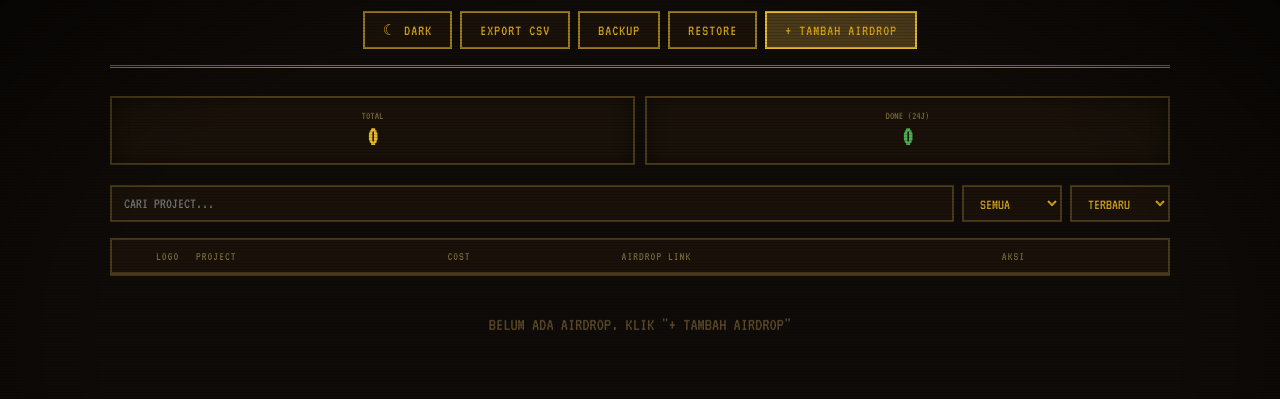
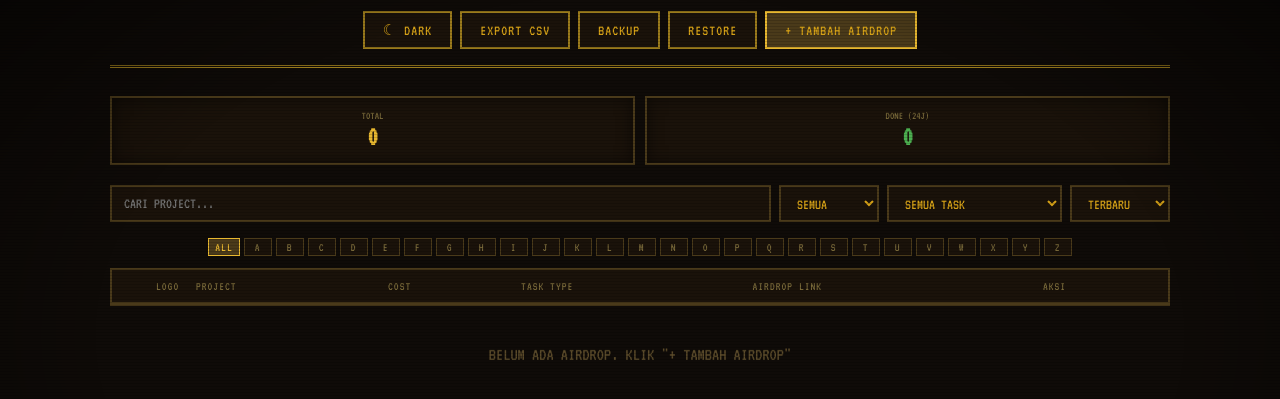
Before and after one commit to bachyx/Bachy-Airdrop-Tracker, a website: page public/index.html in a window 1280 px wide. Shown: the part 65-464 px from the top of the page. Drawn offline with Linux system fonts and the light colour scheme.

Commit message:
Feat: A-Z filter, task type, remove STATUS from preview

```diff
--- a/public/index.html
+++ b/public/index.html
@@ -110,6 +110,21 @@
     .controls input:focus, .controls select:focus { outline:none; border-color:#9b7b1c; }
     .controls input { flex:1; min-width:180px; }
     .controls select { min-width:100px; }
+
+
+    /* ===== A-Z FILTER ===== */
+    .az-bar {
+      display:flex; gap:4px; margin-bottom:12px; flex-wrap:wrap;
+      justify-content:center;
+    }
+    .az-btn {
+      font-family:'VT323',monospace; font-size:12px; padding:2px 6px;
+      min-width:28px; text-align:center;
+      border:1px solid #4a3a1a; background:#1a120a; color:#7a6a3a;
+      cursor:pointer; transition:all 0.15s;
+    }
+    .az-btn:hover { border-color:#9b7b1c; color:#d4a017; }
+    .az-btn.az-active { background:#4a3a1a; color:#e8b830; border-color:#e8b830; }
 
     /* ===== TABLE ===== */
     .table-wrap {
@@ -292,11 +307,47 @@
       <option value="todo">TODO</option>
       <option value="done">DONE</option>
     </select>
+    <select id="filterTaskType" onchange="render()">
+      <option value="">SEMUA TASK</option>
+<option value="Social">Social</option><option value="Fill The Form">Fill The Form</option><option value="Bounty Platforms">Bounty Platforms</option><option value="Testnet">Testnet</option><option value="Getting a role">Getting a role</option><option value="Trading">Trading</option><option value="Mainnet">Mainnet</option><option value="Liquidity">Liquidity</option><option value="Gaming">Gaming</option><option value="Mint NFT">Mint NFT</option><option value="Ambassador program">Ambassador program</option><option value="Staking">Staking</option><option value="Predictions">Predictions</option><option value="Hold">Hold</option><option value="Node">Node</option><option value="DePIN">DePIN</option><option value="Wallet Airdrop Status">Wallet Airdrop Status</option><option value="Mint Domain">Mint Domain</option><option value="Contract Deployment">Contract Deployment</option>
+    </select>
     <select id="sortBy" onchange="render()">
       <option value="created">TERBARU</option>
       <option value="project">PROJECT</option>
       <option value="cost">COST</option>
     </select>
+  </div>
+
+
+  <!-- A-Z FILTER -->
+  <div class="az-bar" id="azBar">
+    <button class="az-btn az-active" data-letter="" onclick="filterAZ('')">ALL</button>
+    <button class="az-btn" data-letter="A" onclick="filterAZ('A')">A</button>
+    <button class="az-btn" data-letter="B" onclick="filterAZ('B')">B</button>
+    <button class="az-btn" data-letter="C" onclick="filterAZ('C')">C</button>
+    <button class="az-btn" data-letter="D" onclick="filterAZ('D')">D</button>
+    <button class="az-btn" data-letter="E" onclick="filterAZ('E')">E</button>
+    <button class="az-btn" data-letter="F" onclick="filterAZ('F')">F</button>
+    <button class="az-btn" data-letter="G" onclick="filterAZ('G')">G</button>
+    <button class="az-btn" data-letter="H" onclick="filterAZ('H')">H</button>
+    <button class="az-btn" data-letter="I" onclick="filterAZ('I')">I</button>
+    <button class="az-btn" data-letter="J" onclick="filterAZ('J')">J</button>
+    <button class="az-btn" data-letter="K" onclick="filterAZ('K')">K</button>
+    <button class="az-btn" data-letter="L" onclick="filterAZ('L')">L</button>
+    <button class="az-btn" data-letter="M" onclick="filterAZ('M')">M</button>
+    <button class="az-btn" data-letter="N" onclick="filterAZ('N')">N</button>
+    <button class="az-btn" data-letter="O" onclick="filterAZ('O')">O</button>
+    <button class="az-btn" data-letter="P" onclick="filterAZ('P')">P</button>
+    <button class="az-btn" data-letter="Q" onclick="filterAZ('Q')">Q</button>
+    <button class="az-btn" data-letter="R" onclick="filterAZ('R')">R</button>
+    <button class="az-btn" data-letter="S" onclick="filterAZ('S')">S</button>
+    <button class="az-btn" data-letter="T" onclick="filterAZ('T')">T</button>
+    <button class="az-btn" data-letter="U" onclick="filterAZ('U')">U</button>
+    <button class="az-btn" data-letter="V" onclick="filterAZ('V')">V</button>
+    <button class="az-btn" data-letter="W" onclick="filterAZ('W')">W</button>
+    <button class="az-btn" data-letter="X" onclick="filterAZ('X')">X</button>
+    <button class="az-btn" data-letter="Y" onclick="filterAZ('Y')">Y</button>
+    <button class="az-btn" data-letter="Z" onclick="filterAZ('Z')">Z</button>
   </div>
 
   <!-- TABLE -->
@@ -308,6 +359,7 @@
           <th style="width:40px">LOGO</th>
           <th>PROJECT</th>
           <th>COST</th>
+          <th>TASK TYPE</th>
           <th>AIRDROP LINK</th>
           <th>AKSI</th>
         </tr>
@@ -336,6 +388,15 @@
         <input type="url" id="airdropTaskLink" placeholder="https://..." value="">
       </div>
 
+
+      <div class="form-group">
+        <label>TASK TYPE</label>
+        <select id="fTaskType" style="width:100%;font-family:'VT323',monospace;font-size:16px;background:#1a120a;border:2px solid #4a3a1a;color:#d4a017;padding:10px 12px;">
+          <option value="">— PILIH TASK —</option>
+          <option value="Social">Social</option><option value="Fill The Form">Fill The Form</option><option value="Bounty Platforms">Bounty Platforms</option><option value="Testnet">Testnet</option><option value="Getting a role">Getting a role</option><option value="Trading">Trading</option><option value="Mainnet">Mainnet</option><option value="Liquidity">Liquidity</option><option value="Gaming">Gaming</option><option value="Mint NFT">Mint NFT</option><option value="Ambassador program">Ambassador program</option><option value="Staking">Staking</option><option value="Predictions">Predictions</option><option value="Hold">Hold</option><option value="Node">Node</option><option value="DePIN">DePIN</option><option value="Wallet Airdrop Status">Wallet Airdrop Status</option><option value="Mint Domain">Mint Domain</option><option value="Contract Deployment">Contract Deployment</option>
+        </select>
+      </div>
+
       <input type="hidden" id="fProject">
       <input type="hidden" id="fLogoUrl">
       <input type="hidden" id="fCost">
@@ -359,6 +420,15 @@ let airdrops = [];
 // ===== STORAGE =====
 function load() { airdrops = JSON.parse(localStorage.getItem(SK) || '[]'); }
 function save() { localStorage.setItem(SK, JSON.stringify(airdrops)); }
+
+
+// ===== A-Z FILTER =====
+function filterAZ(letter) {
+  document.querySelectorAll('.az-btn').forEach(b => {
+    b.classList.toggle('az-active', b.dataset.letter === letter);
+  });
+  render();
+}
 
 // ===== DONE 24H =====
 function getDone() { return JSON.parse(localStorage.getItem(DK) || '{}'); }
@@ -390,11 +460,15 @@ function toggleTheme() {
 function render() {
   const q = document.getElementById('search').value.toLowerCase();
   const fs = document.getElementById('filterStatus').value;
+  const ft = document.getElementById('filterTaskType').value;
+  const az = document.getElementById('azBar')?.querySelector('.az-active')?.dataset?.letter || '';
   const sb = document.getElementById('sortBy').value;
 
   let f = airdrops.filter(a => {
     if (fs === 'done') return isDone(a.id);
     if (fs === 'todo') return !isDone(a.id);
+    if (az && (a.project||'').charAt(0).toUpperCase() !== az) return false;
+    if (ft && a.taskType !== ft) return false;
     if (q) return (a.project+'').toLowerCase().includes(q);
     return true;
   });
@@ -422,6 +496,7 @@ function render() {
         ${a.availableFrom ? `<div style="font-size:11px;color:#7a6a3a">${esc(a.availableFrom)}</div>` : ''}
       </td>
       <td class="badge-cost">${esc(a.cost)||'-'}</td>
+      <td style="color:#7a6a3a;font-size:13px">${esc(a.taskType)||'-'}</td>
       <td>${a.airdropLink ? `<a href="${esc(a.airdropLink)}" target="_blank" class="airdrop-link">→ BUKA</a>` : '-'}</td>
       <td style="white-space:nowrap">
         <button class="sm" onclick="refreshAirdrop('${a.id}')" title="Refresh dari Cryptorank">⟳</button>
@@ -441,6 +516,7 @@ function openAddModal() {
   document.getElementById('cryptorankUrl').value = '';
   document.getElementById('airdropTaskLink').value = '';
   document.getElementById('importStatus').innerHTML = '';
+  document.getElementById('fTaskType').value = '';
   document.getElementById('addModal').classList.add('active');
   document.getElementById('addModal').querySelector('h2').textContent = '+ TAMBAH AIRDROP';
 }
@@ -453,6 +529,7 @@ function editAirdrop(id) {
   document.getElementById('editId').value = id;
   document.getElementById('cryptorankUrl').value = a.cryptorankUrl || '';
   document.getElementById('airdropTaskLink').value = a.airdropLink || '';
+  document.getElementById('fTaskType').value = a.taskType || '';
   document.getElementById('importStatus').innerHTML = a.logoUrl
     ? `<div class="import-preview-card">
         ${a.logoUrl ? `<img src="${esc(a.logoUrl)}" alt="">` : ''}
@@ -493,7 +570,7 @@ async function fetchFromCR() {
       <div class="info">
         <div class="name">${esc(data.project)}</div>
         <small>${esc(data.rewardType||'')}</small>
-        <div class="detail">COST: ${esc(data.cost||'N/A')} · STATUS: ${esc(data.status||'-')} </div>
+        <div class="detail">COST: ${esc(data.cost||'N/A')}</div>
       </div>
     </div>`;
 
@@ -519,6 +596,7 @@ function saveAirdrop() {
   const data = {
     id: editId || ('a'+Date.now()+Math.random().toString(36).slice(2,6)),
     project: document.getElementById('fProject').value || cryptorankUrl.match(/drophunting\/([^\/\?-]+)/i)?.[1] || 'UNKNOWN',
+    taskType: document.getElementById('fTaskType').value,
     logoUrl: document.getElementById('fLogoUrl').value,
     cost: document.getElementById('fCost').value,
     availableFrom: document.getElementById('fAvailableFrom')?.value || '',
@@ -553,6 +631,7 @@ async function refreshAirdrop(id) {
     a.logoUrl = data.logoUrl || a.logoUrl;
     a.cost = data.cost || a.cost;
     a.availableFrom = data.availableFrom || '';
+    a.taskType = data.taskType || a.taskType;
     save(); render();
   } catch(e) {
     alert('GAGAL REFRESH: ' + e.message);
```
